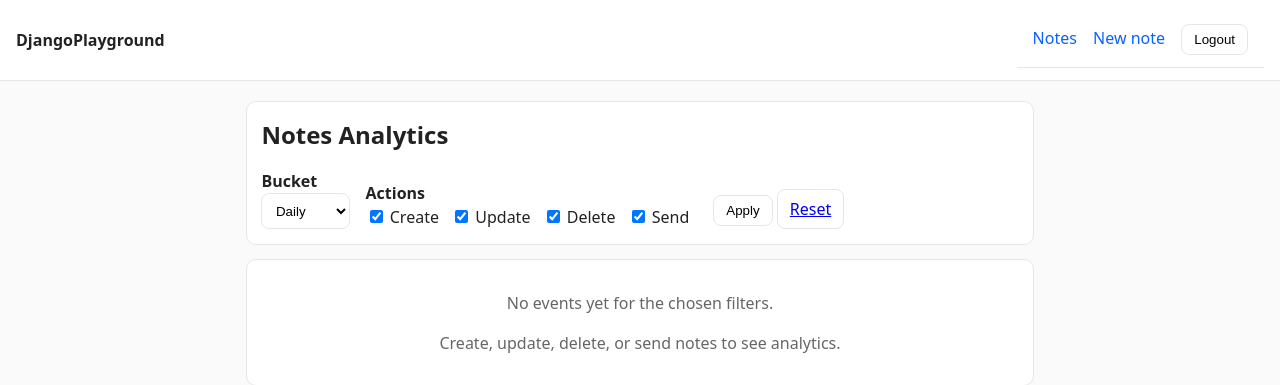
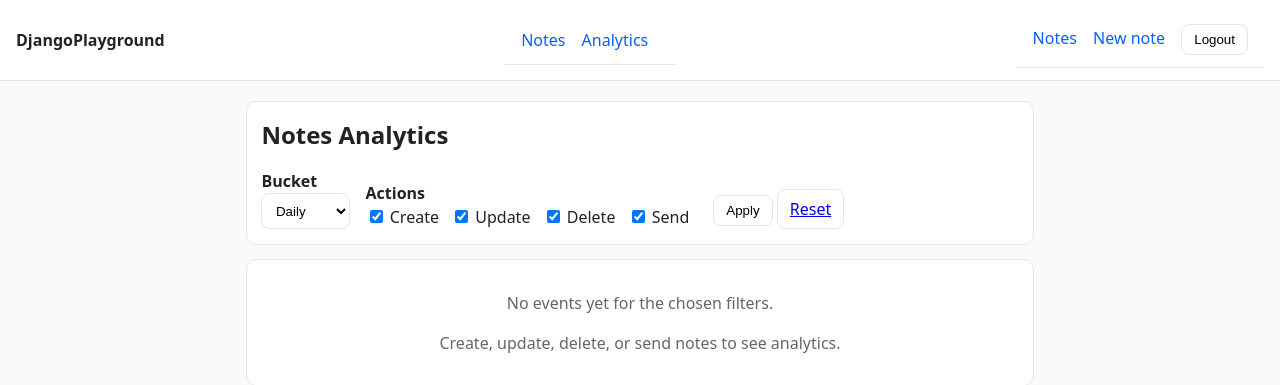
Before and after one commit to VinceVSCode/Django_Playground, a Django app: page /analytics/ in a window 1280 px wide. Shown: the top 385 px of the page. Run offline with Django 5.2, Linux system fonts and the light colour scheme; a user stored in the database is signed in; data that the repository does not hold is empty.

Commit message:
Refactor navigation structure in base.html

```diff
--- a/DjangoPlayground/firstsite/templates/firstsite/base.html
+++ b/DjangoPlayground/firstsite/templates/firstsite/base.html
@@ -9,7 +9,13 @@
 <body>
   <header class="brandbar">
     <div class="brand">DjangoPlayground</div>
-    <nav class="nav">
+    <nav class="topbar" aria-label="Main navigation">
+      <a href="{% url 'note_lists' %}">Notes</a>
+      <a href="{% url 'analytics' %}">Analytics</a>
+      <!-- maybe user/logout here -->
+    </nav>
+
+    <nav class="nav" aria-label="User navigation">
       {% if request.user.is_authenticated %}
         <a href="{% url 'note_lists' %}">Notes</a>
         <a href="{% url 'create_note' %}">New note</a>
```
